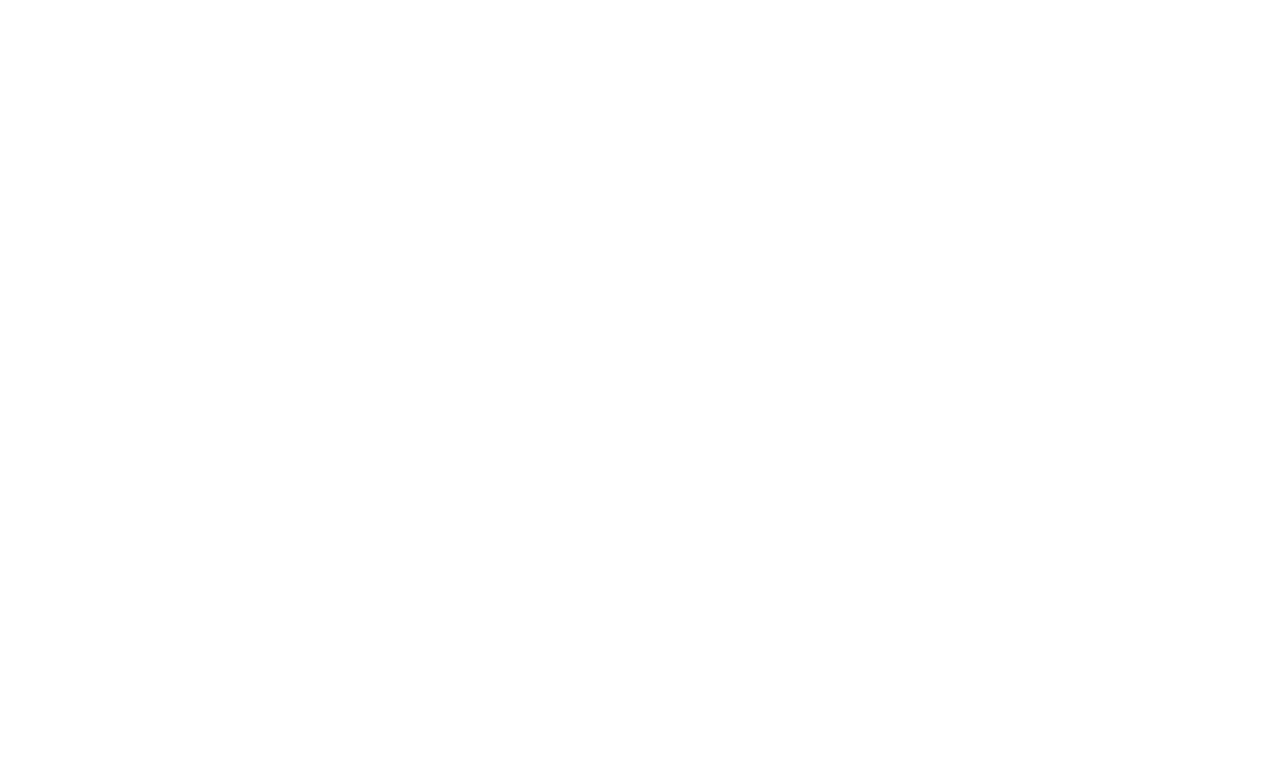
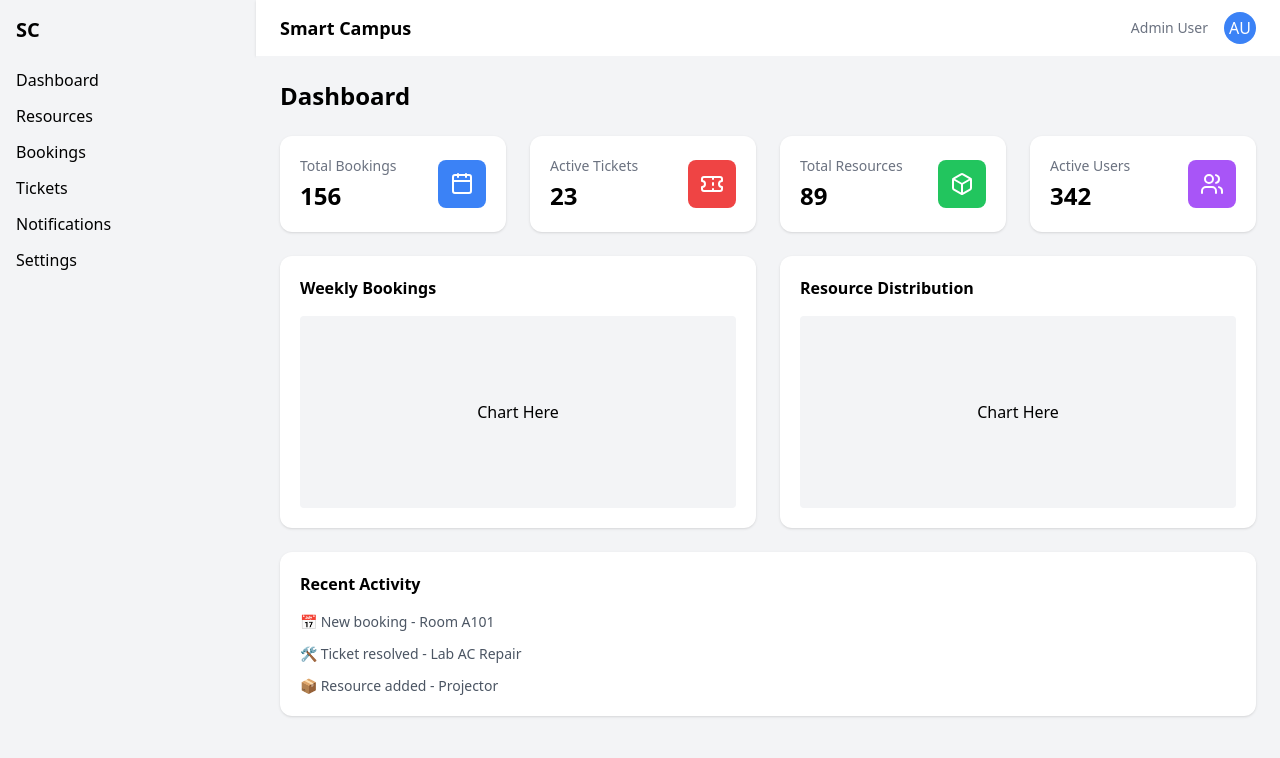
Before and after one commit to RSAbey/it3030-paf-2026-smart-campus-y3s1-wd-85, a React (Create React App) app in the folder frontend/: page /admin/dashboard in a window 1280 px wide. Before the commit this address had no page. Shown: the top 758 px of the page. Built offline with nearby package versions, Linux system fonts and the light colour scheme.

Commit message:
feat: add admin dashboard layout and components, integrate lucide-react icons

```diff
--- a/frontend/package.json
+++ b/frontend/package.json
@@ -8,6 +8,7 @@
     "@testing-library/react": "^16.3.2",
     "@testing-library/user-event": "^13.5.0",
     "axios": "^1.15.0",
+    "lucide-react": "^1.8.0",
     "react": "^19.2.5",
     "react-dom": "^19.2.5",
     "react-router-dom": "^7.14.1",
--- a/frontend/src/App.js
+++ b/frontend/src/App.js
@@ -1,4 +1,5 @@
 import {BrowserRouter, Routes, Route} from "react-router-dom";
+import DashboardPage from "./pages/admin/DashboardPage";
 import ResourcePage from "./pages/ResourcePage";
 import BookingPage from "./pages/BookingPage";
 import TicketPage from "./pages/TicketPage";
@@ -9,6 +10,7 @@
     <BrowserRouter>
       <Routes>
         <Route path="/" element={<LoginPage />} />
+        <Route path="/admin/dashboard" element={<DashboardPage />} />
         <Route path="/resources" element={<ResourcePage />} />
         <Route path="/bookings" element={<BookingPage />} />
         <Route path="/tickets" element={<TicketPage />} />
--- a/frontend/src/components/Layout.js
+++ /dev/null
@@ -1,18 +0,0 @@
-import Navbar from "./Navbar";
-import Sidebar from "./Sidebar";
-
-function Layout({ children }) {
-  return (
-    <div>
-      <Navbar />
-      <div style={{ display: "flex" }}>
-        <Sidebar />
-        <div style={{ padding: "20px", width: "100%" }}>
-          {children}
-        </div>
-      </div>
-    </div>
-  );
-}
-
-export default Layout;
--- a/frontend/src/components/Navbar.js
+++ /dev/null
@@ -1,9 +0,0 @@
-function Navbar() {
-  return (
-    <div style={{ background: "#333", color: "#fff", padding: "10px" }}>
-      <h2>Smart Campus System</h2>
-    </div>
-  );
-}
-
-export default Navbar;
--- a/frontend/src/components/Sidebar.js
+++ /dev/null
@@ -1,16 +0,0 @@
-import { Link } from "react-router-dom";
-
-function Sidebar() {
-  return (
-    <div style={{ width: "200px", background: "#f4f4f4", padding: "10px" }}>
-      <h3>Menu</h3>
-      <ul style={{ listStyle: "none", padding: 0 }}>
-        <li><Link to="/resources">Resources</Link></li>
-        <li><Link to="/bookings">Bookings</Link></li>
-        <li><Link to="/tickets">Tickets</Link></li>
-      </ul>
-    </div>
-  );
-}
-
-export default Sidebar;
--- /dev/null
+++ b/frontend/src/components/dashboard/StatCard.js
@@ -0,0 +1,18 @@
+function StatCard({ title, value, icon, color }) {
+  return (
+    <div className="bg-white p-5 rounded-xl shadow flex justify-between items-center">
+
+      <div>
+        <p className="text-gray-500 text-sm">{title}</p>
+        <h2 className="text-2xl font-bold mt-1">{value}</h2>
+      </div>
+
+      <div className={`w-12 h-12 flex items-center justify-center rounded-lg ${color}`}>
+        {icon}
+      </div>
+
+    </div>
+  );
+}
+
+export default StatCard;
--- /dev/null
+++ b/frontend/src/components/layout/AdminLayout.js
@@ -0,0 +1,20 @@
+import Navbar from "./Navbar";
+import Sidebar from "./Sidebar";
+
+function AdminLayout({ children }) {
+  return (
+    <div className="flex">
+      <Sidebar />
+
+      <div className="flex-1">
+        <Navbar />
+
+        <div className="p-6 bg-gray-100 min-h-screen">
+          {children}
+        </div>
+      </div>
+    </div>
+  );
+}
+
+export default AdminLayout;
--- /dev/null
+++ b/frontend/src/components/layout/Navbar.js
@@ -0,0 +1,16 @@
+function Navbar() {
+  return (
+    <div className="flex justify-between items-center bg-white px-6 py-3 shadow">
+      <h1 className="text-lg font-semibold">Smart Campus</h1>
+
+      <div className="flex items-center gap-4">
+        <span className="text-sm text-gray-500">Admin User</span>
+        <div className="w-8 h-8 bg-blue-500 text-white flex items-center justify-center rounded-full">
+          AU
+        </div>
+      </div>
+    </div>
+  );
+}
+
+export default Navbar;
--- /dev/null
+++ b/frontend/src/components/layout/Sidebar.js
@@ -0,0 +1,20 @@
+import { Link } from "react-router-dom";
+
+function Sidebar() {
+  return (
+    <div className="w-64 h-screen bg-gray-100 p-4">
+      <h2 className="text-xl font-bold mb-6">SC</h2>
+
+      <ul className="space-y-3">
+        <li><Link to="/admin/dashboard">Dashboard</Link></li>
+        <li><Link to="/admin/resources">Resources</Link></li>
+        <li><Link to="/admin/bookings">Bookings</Link></li>
+        <li><Link to="/admin/tickets">Tickets</Link></li>
+        <li><Link to="/admin/notifications">Notifications</Link></li>
+        <li><Link to="/admin/settings">Settings</Link></li>
+      </ul>
+    </div>
+  );
+}
+
+export default Sidebar;
--- /dev/null
+++ b/frontend/src/pages/admin/DashboardPage.js
@@ -0,0 +1,72 @@
+import AdminLayout from "../../components/layout/AdminLayout";
+import StatCard from "../../components/dashboard/StatCard";
+import { Calendar, Ticket, Box, Users } from "lucide-react";
+
+function DashboardPage() {
+  return (
+    <AdminLayout>
+      <h1 className="text-2xl font-bold mb-6">Dashboard</h1>
+
+      {/* Cards */}
+      <div className="grid grid-cols-4 gap-6 mb-6">
+            <StatCard
+                title="Total Bookings"
+                value="156"
+                icon={<Calendar className="text-white" />}
+                color="bg-blue-500"
+            />
+
+            <StatCard
+                title="Active Tickets"
+                value="23"
+                icon={<Ticket className="text-white" />}
+                color="bg-red-500"
+            />
+
+            <StatCard
+                title="Total Resources"
+                value="89"
+                icon={<Box className="text-white" />}
+                color="bg-green-500"
+            />
+
+            <StatCard
+                title="Active Users"
+                value="342"
+                icon={<Users className="text-white" />}
+                color="bg-purple-500"
+            />
+        </div>
+
+        {/* Charts placeholder */}
+        <div className="grid grid-cols-2 gap-6 mb-6">
+            <div className="bg-white p-5 rounded-xl shadow">
+                <h3 className="font-semibold mb-4">Weekly Bookings</h3>
+                <div className="h-48 bg-gray-100 rounded flex items-center justify-center">
+                Chart Here
+                </div>
+            </div>
+
+            <div className="bg-white p-5 rounded-xl shadow">
+                <h3 className="font-semibold mb-4">Resource Distribution</h3>
+                <div className="h-48 bg-gray-100 rounded flex items-center justify-center">
+                Chart Here
+                </div>
+            </div>
+        </div>
+
+        {/*Activity Section*/}
+        <div className="bg-white p-5 rounded-xl shadow">
+             <h3 className="font-semibold mb-4">Recent Activity</h3>
+
+            <div className="space-y-3 text-sm text-gray-600">
+                <p>📅 New booking - Room A101</p>
+                <p>🛠 Ticket resolved - Lab AC Repair</p>
+                <p>📦 Resource added - Projector</p>
+            </div>
+        </div>
+    </AdminLayout>
+  );
+}
+
+export default DashboardPage;
```
Also changed, not shown: 1 other file (tests, documents, lock files or other folders).
